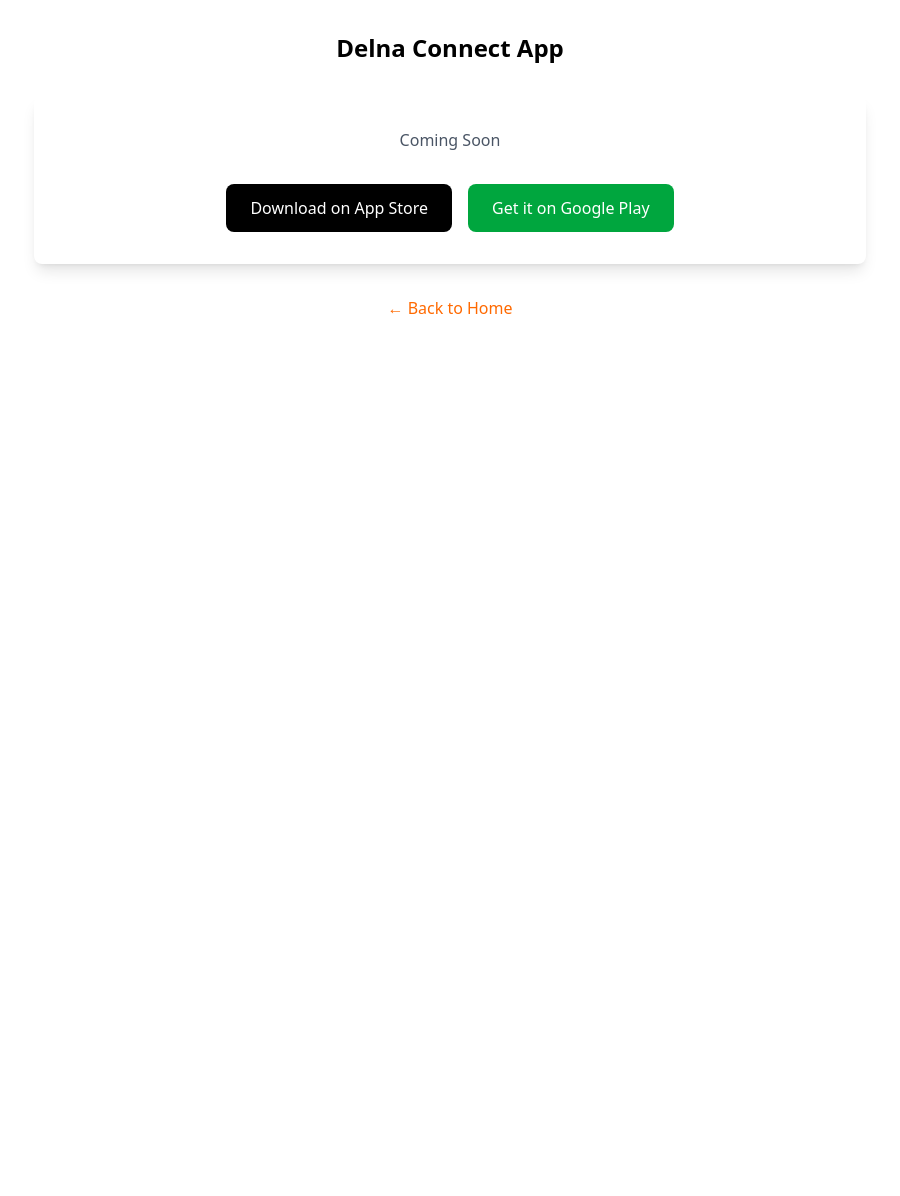
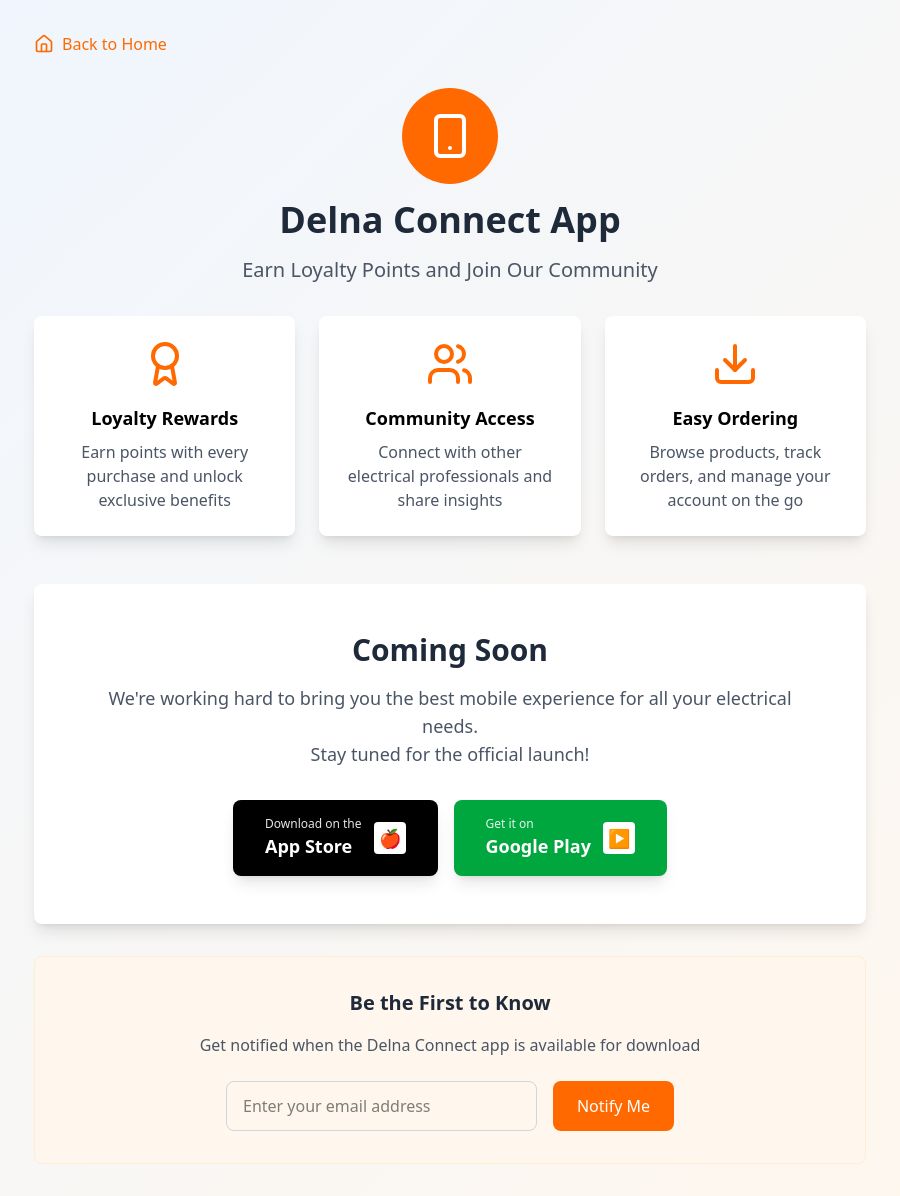
Before and after one commit to dhananjaymonga/Delna-Electric, a React (Vite) app: page /connect in a window 1280 px wide. Shown: the whole page, without its empty margins (190-1090 px from the left). Before the commit the page ends 800 px from the top, so only its background shows below. Built offline with nearby package versions, Linux system fonts and the light colour scheme.

Commit message:
delna connect app  creted

```diff
--- a/src/components/Connect.jsx
+++ b/src/components/Connect.jsx
@@ -1,30 +1,179 @@
-import React from 'react';
-import { useNavigate } from 'react-router-dom';
-function Connect({  }) {
-    const navigate = useNavigate();
+import React, { useState, useEffect } from 'react';
+import { Home, Smartphone, Users, Award, Download, CheckCircle, Mail } from 'lucide-react';
+
+function Connect() {
+  const [email, setEmail] = useState('');
+  const [isSubmitted, setIsSubmitted] = useState(false);
+  const [isLoading, setIsLoading] = useState(false);
+
+  // Scroll to top when component mounts
+  useEffect(() => {
+    window.scrollTo({ top: 0, behavior: 'smooth' });
+  }, []);
+
+  const handleHomeClick = () => {
+    // This would redirect to "/" in your actual router setup
+    window.location.href = '/';
+  };
+
+  const handleNotifySubmit = async (e) => {
+    e.preventDefault();
+    if (!email || !email.includes('@')) {
+      alert('Please enter a valid email address');
+      return;
+    }
+
+    setIsLoading(true);
+
+    // Simulate API call
+    setTimeout(() => {
+      setIsSubmitted(true);
+      setIsLoading(false);
+      setEmail('');
+    }, 1500);
+  };
 
   return (
-    <div className="max-w-4xl mx-auto p-8 text-center">
-      <h1 className="text-2xl font-bold mb-8"> Delna Connect App</h1>
-      <div className="bg-white p-8 rounded-lg shadow-lg">
-        <p className="text-gray-600 mb-8">
-          Coming Soon
-        </p>
-        <div className="flex justify-center gap-4">
-          <button className="bg-black text-white px-6 py-3 rounded-lg hover:bg-gray-800 transition-colors">
-            Download on App Store
-          </button>
-          <button className="bg-green-600 text-white px-6 py-3 rounded-lg hover:bg-green-700 transition-colors">
-            Get it on Google Play
+    <div className="min-h-screen bg-gradient-to-br from-blue-50 to-orange-50">
+      <div className="max-w-4xl mx-auto p-8">
+        {/* Header with Home Button */}
+        <div className="flex justify-between items-center mb-8">
+          <button
+            onClick={handleHomeClick}
+            className="flex items-center gap-2 text-orange-500 hover:text-orange-600 transition-colors"
+          >
+            <Home size={20} />
+            Back to Home
           </button>
         </div>
+
+        {/* Main Content */}
+        <div className="text-center">
+          <div className="mb-8">
+            <div className="w-24 h-24 bg-orange-500 rounded-full flex items-center justify-center mx-auto mb-4">
+              <Smartphone className="w-12 h-12 text-white" />
+            </div>
+            <h1 className="text-4xl font-bold text-gray-800 mb-4">Delna Connect App</h1>
+            <p className="text-xl text-gray-600 mb-8">
+              Earn Loyalty Points and Join Our Community
+            </p>
+          </div>
+
+          {/* App Features */}
+          <div className="grid md:grid-cols-3 gap-6 mb-12">
+            <div className="bg-white p-6 rounded-lg shadow-lg">
+              <Award className="w-12 h-12 text-orange-500 mx-auto mb-4" />
+              <h3 className="text-lg font-semibold mb-2">Loyalty Rewards</h3>
+              <p className="text-gray-600">Earn points with every purchase and unlock exclusive benefits</p>
+            </div>
+
+            <div className="bg-white p-6 rounded-lg shadow-lg">
+              <Users className="w-12 h-12 text-orange-500 mx-auto mb-4" />
+              <h3 className="text-lg font-semibold mb-2">Community Access</h3>
+              <p className="text-gray-600">Connect with other electrical professionals and share insights</p>
+            </div>
+
+            <div className="bg-white p-6 rounded-lg shadow-lg">
+              <Download className="w-12 h-12 text-orange-500 mx-auto mb-4" />
+              <h3 className="text-lg font-semibold mb-2">Easy Ordering</h3>
+              <p className="text-gray-600">Browse products, track orders, and manage your account on the go</p>
+            </div>
+          </div>
+
+          {/* Coming Soon Section */}
+          <div className="bg-white p-12 rounded-lg shadow-lg mb-8">
+            <div className="mb-8">
+              <h2 className="text-3xl font-bold text-gray-800 mb-4">Coming Soon</h2>
+              <p className="text-lg text-gray-600 mb-8">
+                We're working hard to bring you the best mobile experience for all your electrical needs.
+                <br />
+                Stay tuned for the official launch!
+              </p>
+            </div>
+
+            {/* App Store Buttons */}
+            <div className="flex flex-col sm:flex-row justify-center items-center gap-4">
+              <button className="flex items-center gap-3 bg-black text-white px-8 py-4 rounded-lg hover:bg-gray-800 transition-colors shadow-lg group">
+                <div className="flex flex-col items-start">
+                  <span className="text-xs opacity-90">Download on the</span>
+                  <span className="text-lg font-semibold">App Store</span>
+                </div>
+                <div className="w-8 h-8 bg-white rounded flex items-center justify-center">
+                  <span className="text-black font-bold text-lg">🍎</span>
+                </div>
+              </button>
+
+              <button className="flex items-center gap-3 bg-green-600 text-white px-8 py-4 rounded-lg hover:bg-green-700 transition-colors shadow-lg group">
+                <div className="flex flex-col items-start">
+                  <span className="text-xs opacity-90">Get it on</span>
+                  <span className="text-lg font-semibold">Google Play</span>
+                </div>
+                <div className="w-8 h-8 bg-white rounded flex items-center justify-center">
+                  <span className="text-green-600 font-bold text-lg">▶</span>
+                </div>
+              </button>
+            </div>
+          </div>
+
+          {/* Notify Me Section */}
+          <div className="bg-orange-50 p-8 rounded-lg border border-orange-100">
+            {!isSubmitted ? (
+              <>
+                <h3 className="text-xl font-semibold text-gray-800 mb-4">Be the First to Know</h3>
+                <p className="text-gray-600 mb-6">
+                  Get notified when the Delna Connect app is available for download
+                </p>
+                <form onSubmit={handleNotifySubmit} className="flex flex-col sm:flex-row gap-4 max-w-md mx-auto">
+                  <input
+                    type="email"
+                    value={email}
+                    onChange={(e) => setEmail(e.target.value)}
+                    placeholder="Enter your email address"
+                    className="flex-1 px-4 py-3 rounded-lg border border-gray-300 focus:outline-none focus:ring-2 focus:ring-orange-500 focus:border-transparent"
+                    required
+                  />
+                  <button
+                    type="submit"
+                    disabled={isLoading}
+                    className={`px-6 py-3 rounded-lg font-medium transition-all duration-300 ${
+                      isLoading
+                        ? 'bg-orange-400 cursor-not-allowed'
+                        : 'bg-orange-500 hover:bg-orange-600 hover:shadow-lg'
+                    } text-white`}
+                  >
+                    {isLoading ? (
+                      <div className="flex items-center gap-2">
+                        <div className="w-4 h-4 border-2 border-white border-t-transparent rounded-full animate-spin"></div>
+                        Sending...
+                      </div>
+                    ) : (
+                      'Notify Me'
+                    )}
+                  </button>
+                </form>
+              </>
+            ) : (
+              <div className="text-center py-4">
+                <CheckCircle className="w-16 h-16 text-green-500 mx-auto mb-4" />
+                <h3 className="text-xl font-semibold text-gray-800 mb-2">Thank You!</h3>
+                <p className="text-gray-600 mb-4">
+                  We've received your email and will notify you as soon as the Delna Connect app is available.
+                </p>
+                <div className="flex items-center justify-center gap-2 text-green-600 bg-green-50 px-4 py-2 rounded-lg inline-flex">
+                  <Mail size={16} />
+                  <span className="text-sm font-medium">Email notification sent!</span>
+                </div>
+                <button
+                  onClick={() => setIsSubmitted(false)}
+                  className="mt-4 text-orange-500 hover:text-orange-600 text-sm underline"
+                >
+                  Subscribe with another email
+                </button>
+              </div>
+            )}
+          </div>
+        </div>
       </div>
-      <button
-        onClick={() => navigate("/")} // ✅ Correct navigation
-        className="mt-8 text-orange-500 hover:text-orange-600"
-      >
-        ← Back to Home
-      </button>
     </div>
   );
 }
--- a/src/components/Types.jsx
+++ b/src/components/Types.jsx
@@ -10,7 +10,7 @@
 
       {/* Pricelist/Brochures Section */}
       <div
-        onClick={() => navigate("/pdfdowload")} // Navigate to the corresponding page
+        onClick={() => navigate("/pdf-download")} // Navigate to the corresponding page
         className="bg-white p-8 rounded-lg shadow-lg text-center cursor-pointer hover:shadow-xl transition-shadow"
       >
         <div className="flex justify-center mb-4">
@@ -35,7 +35,7 @@
 
       {/* RR Connect App Section */}
       <div
-        onClick={() => navigate("/Connect")} // Navigate to connect page
+        onClick={() => navigate("/connect")} // Navigate to connect page
         className="bg-white p-8 rounded-lg shadow-lg text-center cursor-pointer hover:shadow-xl transition-shadow"
       >
         <div className="flex justify-center mb-4">
```
